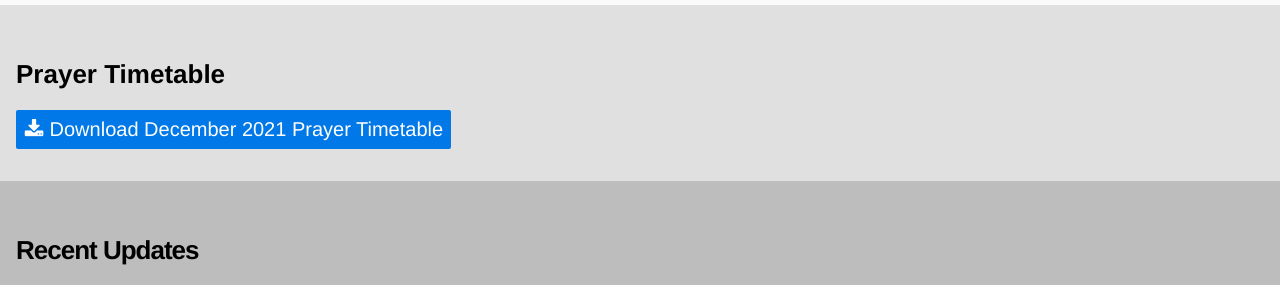
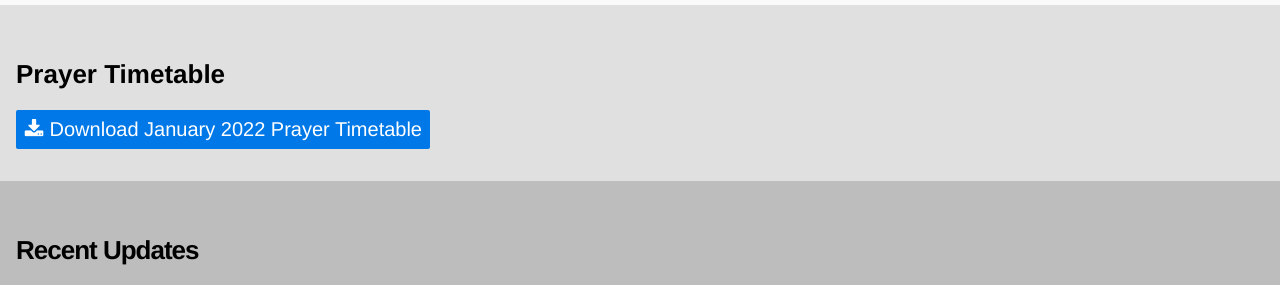
Before and after one commit to ecclesmosque/ecclesmosque.github.io, a Jekyll site: the page built from _pages/home.md, in a window 1280 px wide. Shown: the part 209-494 px from the top of the page. Built offline with Jekyll 4.4.1, drawn with Linux system fonts in a browser that asks for light colours; grey boxes are pictures that could not be loaded.

Commit message:
January 2022 Prayer Timetable

```diff
--- a/_data/timetable.yml
+++ b/_data/timetable.yml
@@ -1,3 +1,7 @@
+- id: 2022-01
+  label: January 2022
+  guid: 1VrVqXGyZvXdTXfrTkj8GIzeEPDU4DhN2
+
 - id: 2021-12
   label: December 2021
   guid: 1by5Dn-rm341QKjYTR3h6YWsfMVU9YS9a
--- a/package.json
+++ b/package.json
@@ -55,6 +55,5 @@
     "vinyl-buffer": "^1.0.1",
     "vinyl-source-stream": "^2.0.0",
     "watchify": "^4.0.0"
-  },
-  "dependencies": {}
+  }
 }
```
Also changed, not shown: Gemfile.lock, assets/styles/app.min.css, 1 other file.
